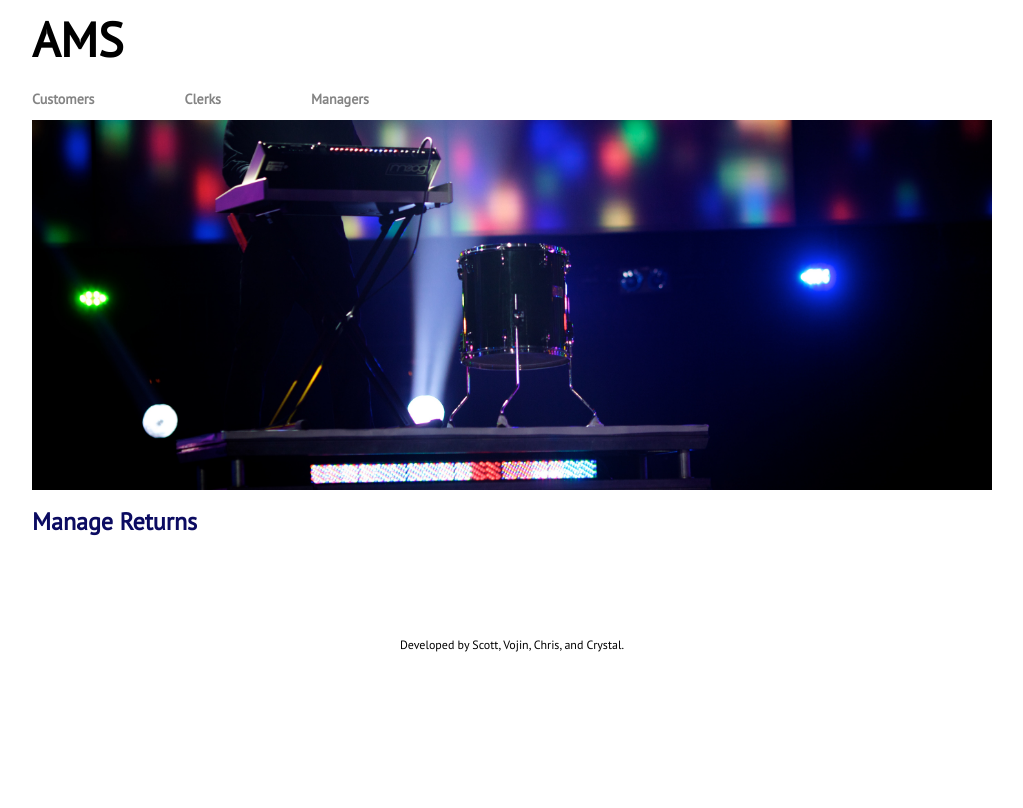
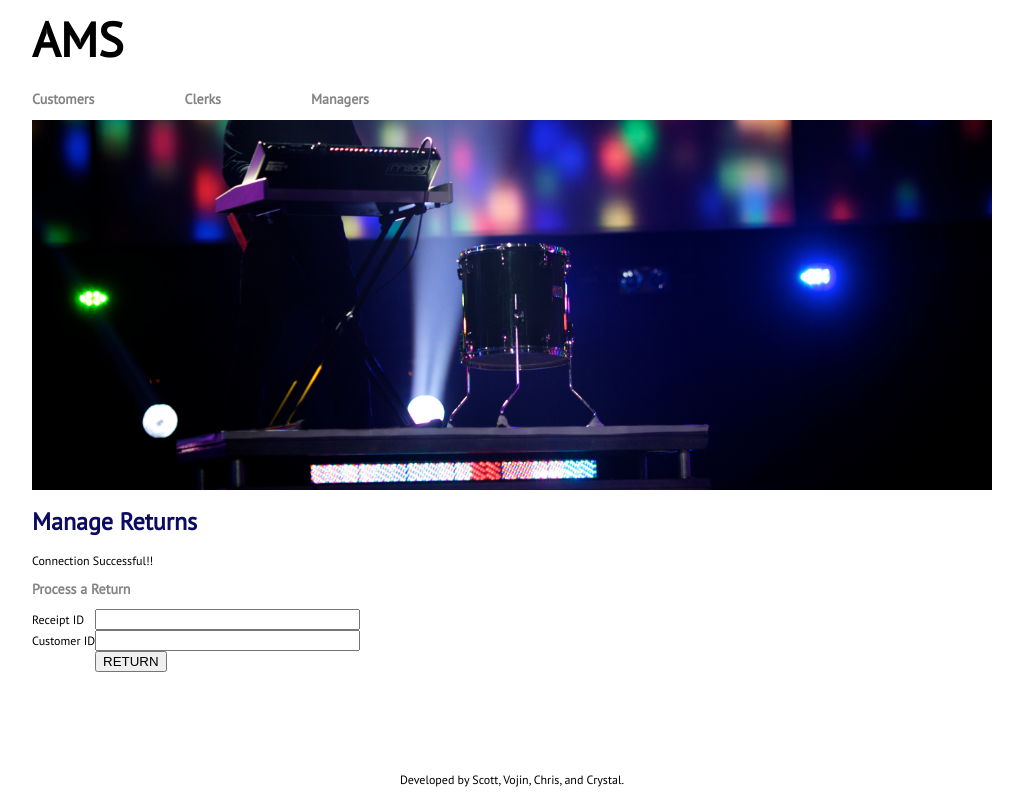
Before and after one commit to smbassett/music-store-db, a PHP site: page /clerk/returns.php in a window 1280 px wide. Shown: the whole page, without its empty margins (136-1159 px from the left). Run offline with PHP 8.4, Linux system fonts and the light colour scheme.

Commit message:
Implemented returns

```diff
--- a/clerk/returns.php
+++ b/clerk/returns.php
@@ -10,8 +10,33 @@
 
 <body>
 <?php include '../header.php'; ?>
+<?php include '../dbops.php'; ?>
 
 <h1>Manage Returns</h1>
+
+<?php
+
+//Connect to database:
+$connection = connectToDatabase();
+
+if ($_SERVER["REQUEST_METHOD"] == "POST") {
+	processReturn($_POST["receipt"], $_POST["cid"], $connection);
+}
+
+
+?>
+
+
+<h2>Process a Return</h2>
+
+<form id="return" name="return" method="post" action="<?php echo htmlspecialchars($_SERVER["PHP_SELF"]);?>">
+	<table border=0 cellpadding=0 cellspacing=0>
+    <tr><td>Receipt ID</td><td><input type="text" size=30 name="receipt"</td></tr>
+    <tr><td>Customer ID</td><td><input type="text" size=30 name="cid"</td></tr></tr>
+	<tr><td></td><td><input type="submit" name="submit" border=0 value="RETURN"></td></tr>
+	</table>
+</form>
+
 
 <?php include '../footer.php'; ?>
 </body>
--- a/dbops.php
+++ b/dbops.php
@@ -636,4 +636,74 @@ function displayShopSearch(){
 	';
 }
 
+function processReturn($receiptID, $cid, $connection) {
+	$stmt = $connection->prepare("SELECT receiptID, cid, cardNo, deliveredDate
+		FROM `Order`
+		WHERE receiptID=? AND cid=?");
+	$stmt->bind_param("ss", $receiptID, $cid);
+	$stmt->execute();
+	if (!$stmt) {
+		echo "Error processing return. Please try again.";
+	}
+	$stmt->bind_result($receiptIDb, $cidb, $cardNo, $deliver);
+	$stmt->fetch();
+	//Does receipt ID exist?
+	if ($receiptIDb === NULL)
+		echo "Receipt ID does not exist. ";
+	//Has order been already delivered?
+	if ($deliver == NULL)
+		echo "This order has not been delivered yet and cannot be refunded. ";
+	//Does it match the customer ID?
+	if ($cidb === NULL)
+		echo "Customer ID does not exist.";
+	//If all tests pass, then:
+	else {
+		$stmt->close();
+		//Create record of Return
+		$date = date("Ymd");
+			// Generate return ID
+			$id = $connection->query("SELECT max(retid) FROM `Return`");
+			if(!$id) {
+				$new_id = 0;
+			} else {
+				$id = $id->fetch_assoc();
+				$new_id = $id['max(retid)'] + 1;
+			}
+		$return = $connection->prepare("INSERT INTO `Return` (retid, return_date, receiptID) VALUES (?,?,?)");
+		$return->bind_param("isi", $new_id, $date, $receiptID);
+		$return->execute();
+		if (!$return) echo "Error processing return.";
+		$return->close();
+
+		//Create record of ReturnItem
+		$return = $connection->prepare("SELECT upc, quantity FROM PurchaseItem WHERE receiptID=?");
+		$return->bind_param("s", $receiptID);
+		$return->execute();
+		$return->store_result();
+		$return->bind_result($upc, $quantity);
+		while ($row = $return->fetch()) {
+			$returnItem = $connection->prepare("INSERT INTO ReturnItem(retid, upc, quantity) VALUES (?,?,?)");
+			$returnItem->bind_param("sss", $new_id, $upc, $quantity);
+			$returnItem->execute();
+			if (!$returnItem) echo "Error processing return.";
+
+			//Update stock of Item
+			$shelving = $connection->prepare("UPDATE Item SET stock=stock+? WHERE upc=?");
+			$shelving->bind_param("ss", $quantity, $upc);
+			$shelving->execute();
+			if (!$shelving)	echo "Item stock could not be updated. Please try again.";
+		}
+
+		//Delete record from Purchase
+		$return = $connection->prepare("DELETE FROM PurchaseItem WHERE receiptID=?");
+		$return->bind_param("s", $receiptID);
+		$return->execute();
+		if (!$return) echo "Error deleting from purchase records.";
+
+		echo "You have successfully returned purchase with ID ".$receiptID.".";
+	}
+
+
+}
+
 ?>
```
